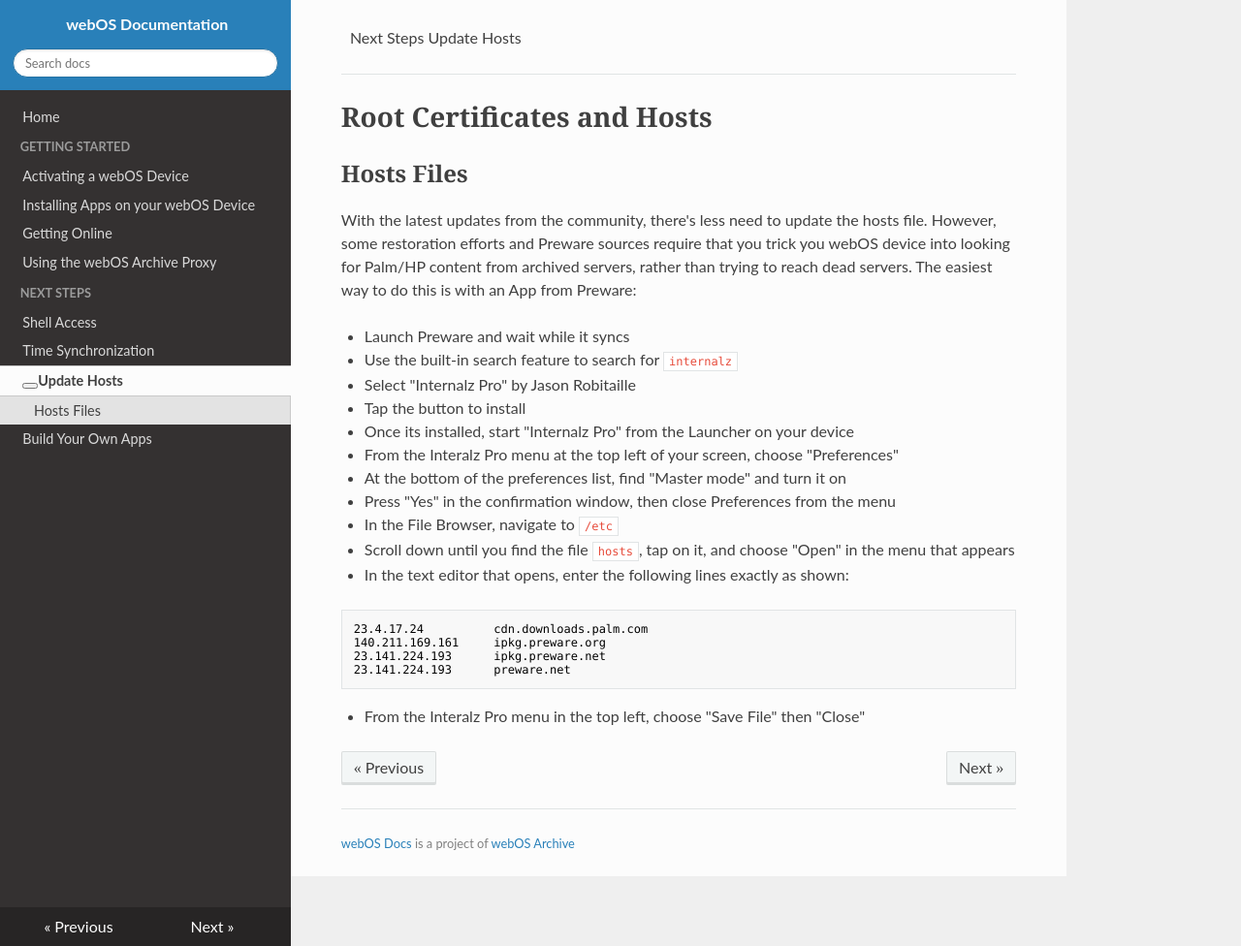
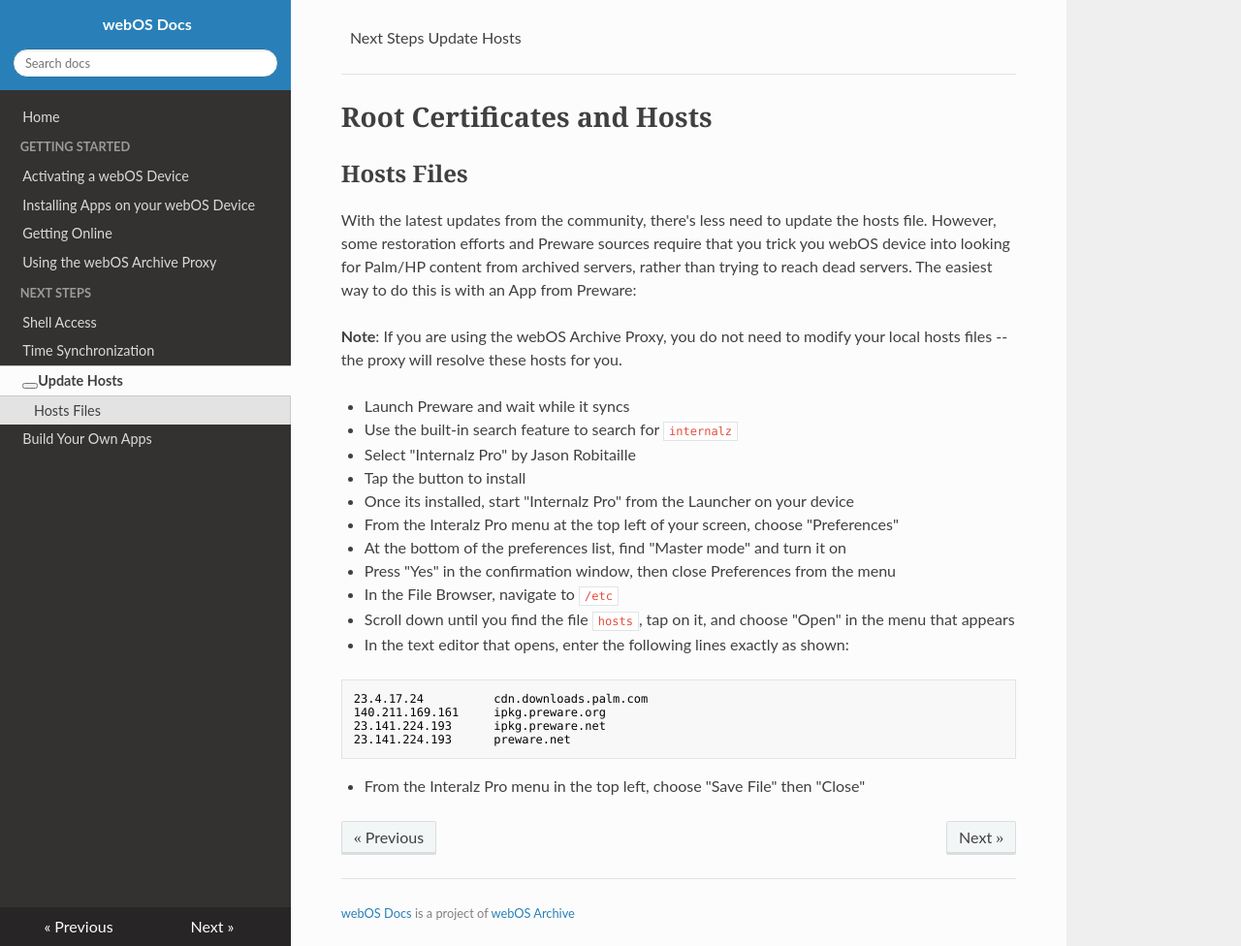
Before and after one commit to webOSArchive/webos-docs, an MkDocs documentation site: the page built from docs/hosts.md, in a window 1280 px wide and 976 px high. Shown: the whole window at 97% size. Built offline with MkDocs 1.6.1, drawn with Linux system fonts in a browser that asks for light colours; nearby versions of some CDN libraries; some web fonts are replaced; library files that are not in the unit come from our copies.

Commit message:
updates hosts info

```diff
--- a/docs/hosts.md
+++ b/docs/hosts.md
@@ -2,6 +2,8 @@
 
 ## Hosts Files
 With the latest updates from the community, there's less need to update the hosts file. However, some restoration efforts and Preware sources require that you trick you webOS device into looking for Palm/HP content from archived servers, rather than trying to reach dead servers. The easiest way to do this is with an App from Preware:
+
+**Note**: If you are using the webOS Archive Proxy, you do not need to modify your local hosts files -- the proxy will resolve these hosts for you.
 
 * Launch Preware and wait while it syncs
 * Use the built-in search feature to search for `internalz`
--- a/mkdocs.yml
+++ b/mkdocs.yml
@@ -1,4 +1,4 @@
-site_name: webOS Documentation
+site_name: webOS Docs
 nav:
     - Home: index.md
     - Getting Started:
```
